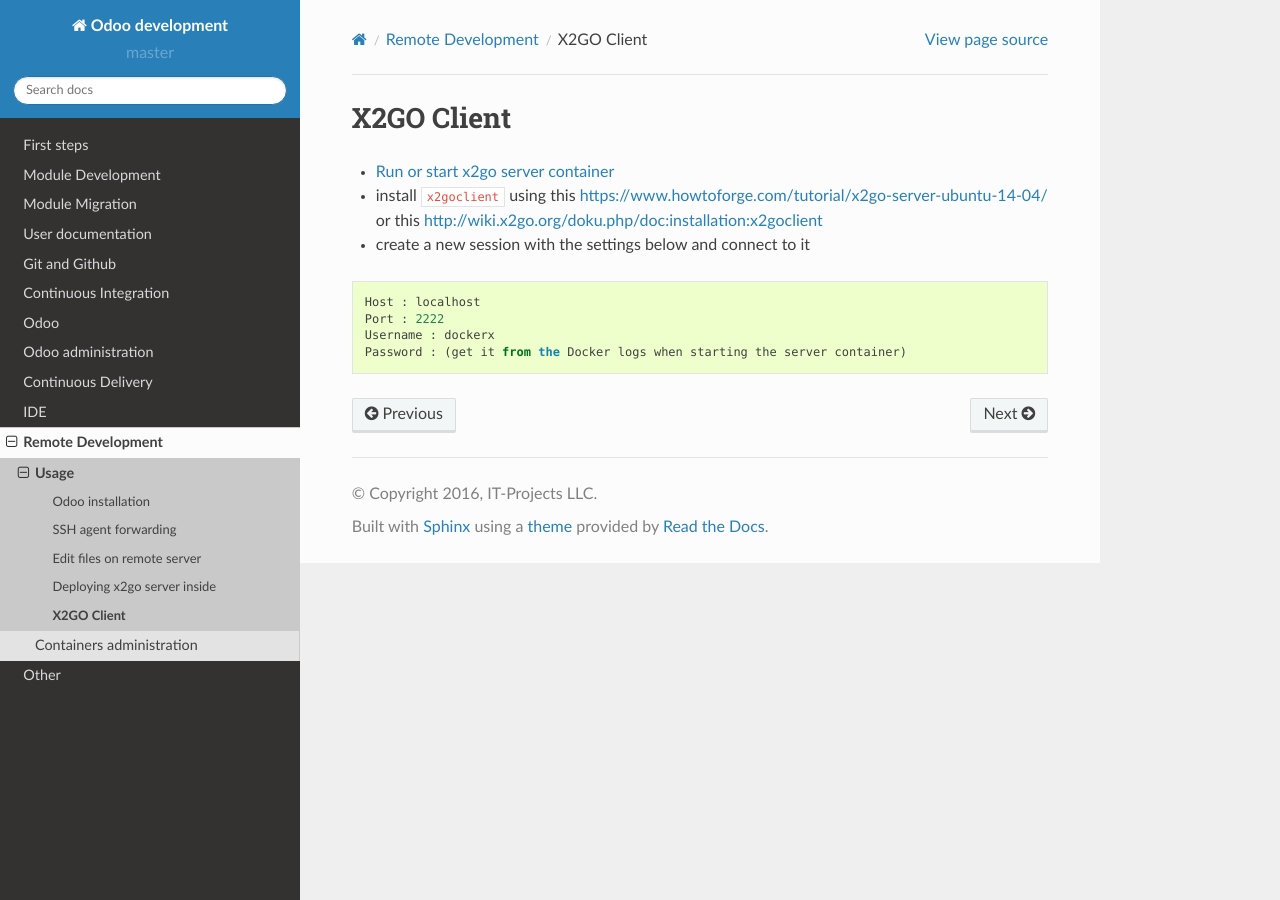
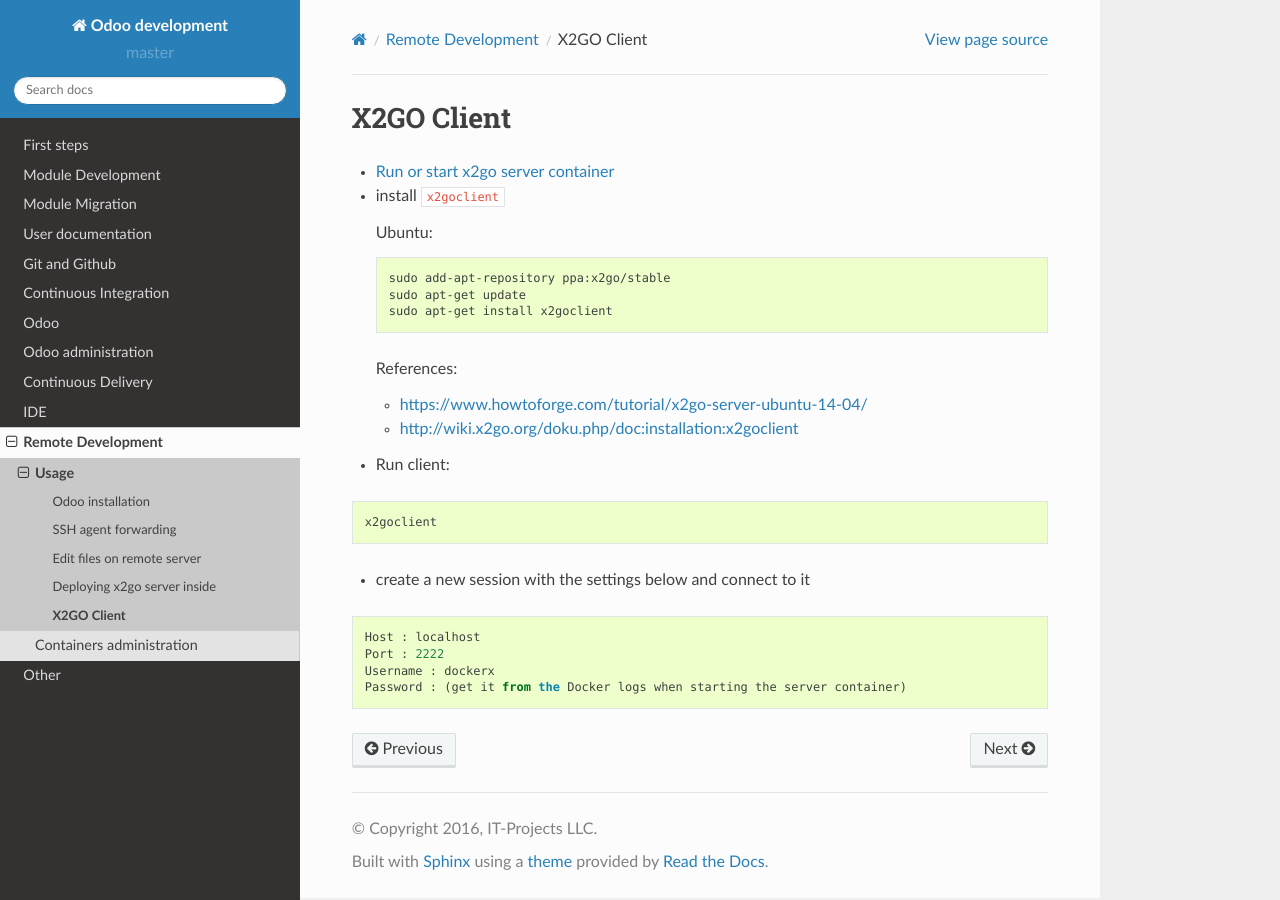
Before and after one commit to itpp-labs/odoo-development, a Sphinx documentation site: the page built from docs/remote-dev/x2goclient.rst, in a window 1280 px wide. Built offline with Sphinx 7.4.7 and the Read the Docs theme 2.0.0, drawn with Linux system fonts in a browser that asks for light colours; pages that are not in the unit, such as notebooks, are missing from menus.

Commit message:
Update x2goclient.rst

```diff
--- a/docs/remote-dev/x2goclient.rst
+++ b/docs/remote-dev/x2goclient.rst
@@ -3,7 +3,28 @@
 =============
 
 * :doc:`Run or start x2go server container <x2go>`
-* install ``x2goclient`` using this https://www.howtoforge.com/tutorial/x2go-server-ubuntu-14-04/ or this http://wiki.x2go.org/doku.php/doc:installation:x2goclient
+* install ``x2goclient``
+
+  Ubuntu:
+
+  .. code-block:: sh
+
+      sudo add-apt-repository ppa:x2go/stable
+      sudo apt-get update
+      sudo apt-get install x2goclient
+
+  References:
+
+  * https://www.howtoforge.com/tutorial/x2go-server-ubuntu-14-04/
+  * http://wiki.x2go.org/doku.php/doc:installation:x2goclient
+
+* Run client:
+
+.. code-block:: sh
+
+   x2goclient
+
+
 * create a new session with the settings below and connect to it
 
 ::
```
